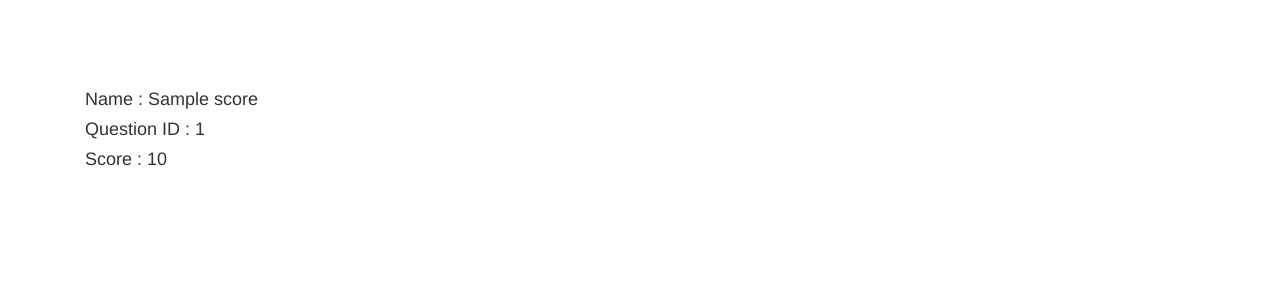
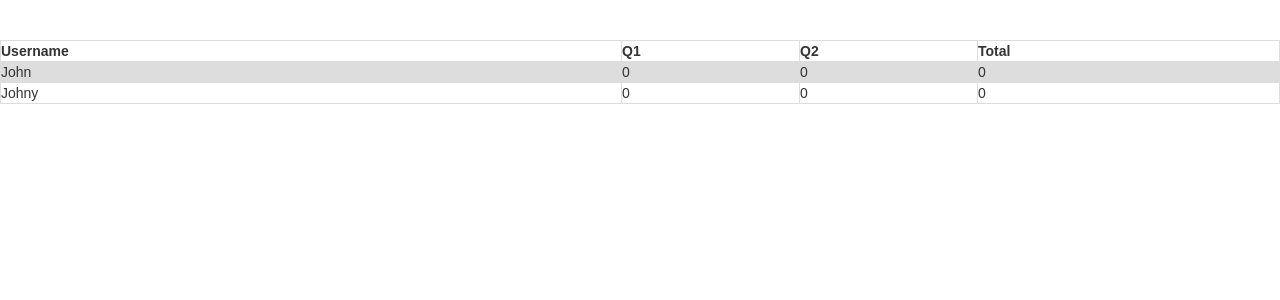
Before and after one commit to giewev/CSC190-LAPS, a PHP site: page / in a window 1280 px wide. Shown: the top 300 px of the page. Run offline with PHP 8.4, Linux system fonts and the light colour scheme; data comes from the database, SQL or seed files in the repository; tables that the repository leaves empty or names only in its code hold one stand-in row (values such as "Sample post"); some libraries are stand-ins or nearby versions.

Commit message:
Update scoreboard to handle score submitting and display

```diff
--- a/src/ScoreBoard/index.php
+++ b/src/ScoreBoard/index.php
@@ -6,12 +6,28 @@ if (!$conn)
 	echo "Failed";
 }
 mysql_select_db("laps", $conn);
-$q = "select * from tbl_scores";
-$response = mysql_query($q, $conn);
+
  ?>
 
 <!DOCTYPE html>
  <html>
+ <style>
+table {
+    font-family: arial, sans-serif;
+    border-collapse: collapse;
+    width: 100%;
+}
+
+td, th {
+    border: 1px solid #dddddd;
+    text-align: left;
+    padding: 8px;
+}
+
+tr:nth-child(even) {
+    background-color: #dddddd;
+}
+</style>
       <head>
            <title>List PHP</title>
            <script src="https://ajax.googleapis.com/ajax/libs/jquery/2.2.0/jquery.min.js"></script>
@@ -21,33 +37,48 @@ $response = mysql_query($q, $conn);
            <link rel="stylesheet" href="https://cdn.datatables.net/1.10.12/css/dataTables.bootstrap.min.css" />
       </head>
       <body>
-           <br /><br />
+            <br /><br />
+            <table style="width:100%">
+            <tr>
+              <th>Username</th>
+              <th>Q1</th>
+              <th>Q2</th>
+              <th>Total</th>
+            </tr>
 
                           <?php
-                          while($row = mysql_fetch_assoc($response))
+
+                          $q = "select * from users";
+                          $response = mysql_query($q, $conn);
+                          while($userRow = mysql_fetch_assoc($response))
                           {
+                            $user = $userRow["name"];
+
+                            echo '<tr><td>'.$user.'</td>';
+
+                            $q1Query = "select * from scores where uname = '$user' and qid = '1' order by score desc";
+                            $q1Score = mysql_fetch_assoc(mysql_query($q1Query, $conn))["score"];
+                            if ($q1Score == NULL)
+                            {
+                              $q1Score = 0;
+                            }
+
+                            echo '<td>'.$q1Score.'</td>';
+
+                            $q2Query = "select * from scores where uname = '$user' and qid = '2' order by score desc";
+                            $q2Score = mysql_fetch_assoc(mysql_query($q2Query, $conn))["score"];
+                            if ($q2Score == NULL)
+                            {
+                              $q2Score = 0;
+                            }
+
+                            echo '<td>'.$q2Score.'</td>';
+                            echo '<td>'.($q1Score + $q2Score).'</td>';
+                          }
+                          echo '</tr>';
 
 
-
-
-                               echo '
-
-				<div class="container">
-    				<br><br>
-
-        				<div class="col-md-8">
-            				<div class="content-heading"><h4>Name : '.$row["uname"].' </h4></div>
-	    				<div class="content-heading"><h4>Question ID : '.$row["qid"].'</h4></div>
-					<div class="content-heading"><h4>Score : '.$row["score"].'</h4></div>
-
-        				</div>
-    				  </div>
-				</div>
-
-                               ';
-                          }
-                          mysql_close($conn);
                           ?>
-
+                      </table>
       </body>
  </html>
--- a/src/ScoreBoard/setupDb.sql
+++ b/src/ScoreBoard/setupDb.sql
@@ -16,4 +16,3 @@ CREATE TABLE scores(
 
 INSERT INTO users (name, qid, pass) VALUES ('John', '1', 'apple1!');
 INSERT INTO users (name, qid, pass) VALUES ('Johny', '2', 'orange1!');
-INSERT INTO scores (uname, qid, score) VALUES ('John', '1', '10');
```
Also changed, not shown: src/ScoreBoard/common.php (+4 -4 lines), src/ScoreBoard/service.php (+7 -3 lines).
